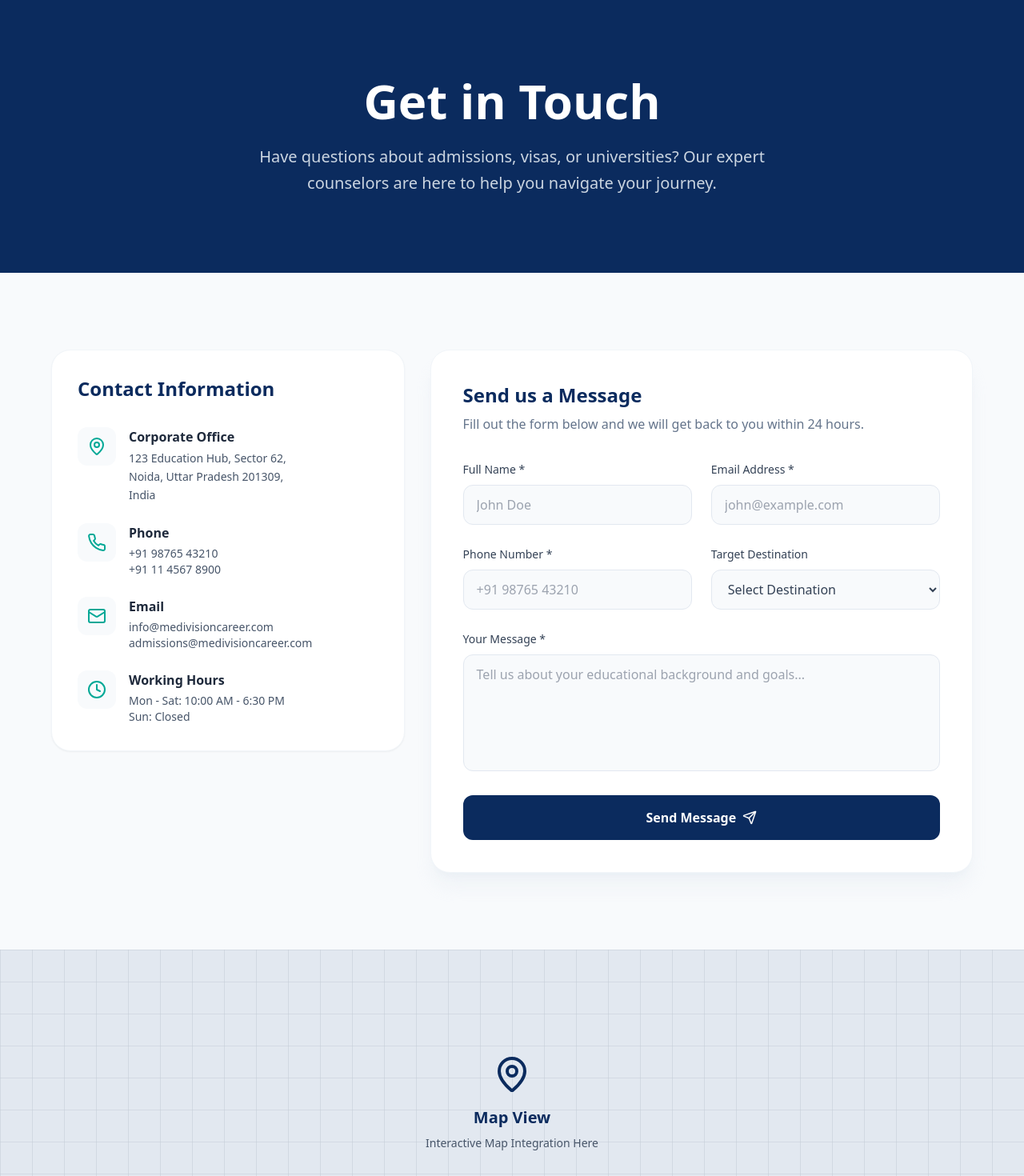
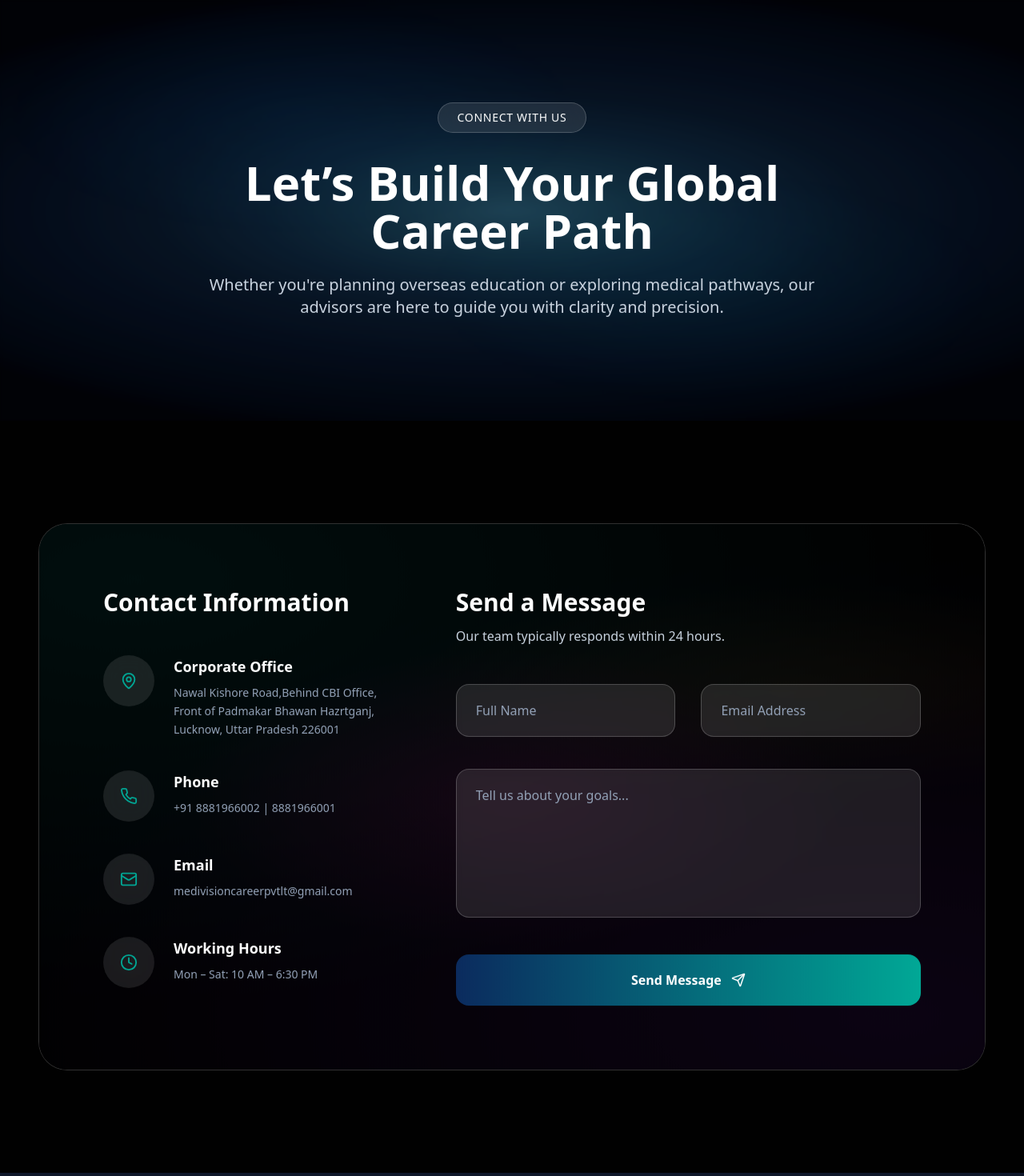
Before and after one commit to mannbond007/medi-vision, a Next.js app: page /contact in a window 1280 px wide. Shown: the part 80-1550 px from the top of the page at 80% size. Built offline with nearby package versions, Linux system fonts and the light colour scheme.

Commit message:
contact page fixed

```diff
--- a/app/contact/page.tsx
+++ b/app/contact/page.tsx
@@ -5,12 +5,13 @@ import AnimatedSection from "@/components/AnimatedSection";
 import { Send, MapPin, Phone, Mail, Clock } from "lucide-react";
 
 export default function ContactPage() {
-  const [formStatus, setFormStatus] = useState<"idle" | "submitting" | "success">("idle");
+  const [formStatus, setFormStatus] = useState<
+    "idle" | "submitting" | "success"
+  >("idle");
 
   const handleSubmit = (e: React.FormEvent) => {
     e.preventDefault();
     setFormStatus("submitting");
-    // Simulate API call
     setTimeout(() => {
       setFormStatus("success");
     }, 1500);
@@ -18,205 +19,256 @@ export default function ContactPage() {
 
   return (
     <>
-      {/* Header */}
-      <section className="bg-primary py-24 text-center">
-        <div className="container mx-auto px-6 md:px-12 lg:max-w-3xl">
+      {/* ================= HERO ================= */}
+      <section className="relative py-32 text-white overflow-hidden">
+        {/* Base Ocean Gradient */}
+        <div
+          className="absolute inset-0 z-0"
+          style={{
+            background:
+              "radial-gradient(70% 55% at 50% 50%, #2a5d77 0%, #184058 18%, #0f2a43 34%, #0a1b30 50%, #071226 66%, #040d1c 80%, #020814 92%, #01040d 97%, #000309 100%)",
+          }}
+        />
+
+        {/* Animated Glow */}
+        <div className="absolute inset-0 z-0 animate-oceanGlow opacity-60" />
+
+        {/* Overlay */}
+        <div className="absolute inset-0 bg-black/30 backdrop-blur-[2px]" />
+
+        <div className="relative z-10 container mx-auto px-6 md:px-12 text-center max-w-4xl">
           <AnimatedSection>
-             <h1 className="text-4xl md:text-6xl font-extrabold text-white mb-6">Get in Touch</h1>
-             <p className="text-xl text-slate-300 font-light leading-relaxed">
-               Have questions about admissions, visas, or universities? Our expert counselors are here to help you navigate your journey.
+            <div className="inline-flex items-center gap-2 px-6 py-2 bg-white/10 backdrop-blur-md border border-white/20 rounded-full text-sm tracking-wider uppercase mb-8">
+              Connect With Us
+            </div>
+
+            <h1 className="text-4xl md:text-6xl font-extrabold mb-6 leading-tight">
+              Let’s Build Your Global Career Path
+            </h1>
+
+            <p className="text-lg md:text-xl text-slate-300 leading-relaxed">
+              Whether you're planning overseas education or exploring medical
+              pathways, our advisors are here to guide you with clarity and
+              precision.
             </p>
           </AnimatedSection>
         </div>
       </section>
 
-      {/* Main Content */}
-      <section className="py-24 bg-slate-50">
-        <div className="container mx-auto px-6 md:px-12">
-          <div className="grid lg:grid-cols-5 gap-12 lg:gap-8 max-w-6xl mx-auto">
+      {/* ================= CONTACT SECTION ================= */}
+      <section className="relative py-32 overflow-hidden bg-black">
+        {/* ===== SECTION BACKGROUND ===== */}
+        <div
+          className="absolute inset-0 -z-30"
+          style={{
+            background: `
+        radial-gradient(75% 55% at 50% 35%, #1c4b68 0%, #123a56 30%, #0c2b45 55%, #071f35 75%, #041425 100%)
+      `,
+          }}
+        />
 
-            {/* Contact Info (Left Sidebar) */}
-            <div className="lg:col-span-2 space-y-8">
+        {/* Subtle Accent Glow */}
+        <div
+          className="absolute inset-0 -z-20 opacity-60"
+          style={{
+            background: `
+        radial-gradient(60% 60% at 80% 20%, rgba(0,200,255,0.08), transparent 70%),
+        radial-gradient(60% 60% at 20% 80%, rgba(138,43,226,0.06), transparent 70%)
+      `,
+          }}
+        />
+
+        <div className="container mx-auto px-6 md:px-12 relative z-10">
+          {/* ===== AURORA GLASS CARD ===== */}
+          <div className="relative overflow-hidden rounded-[36px] p-10 md:p-20 shadow-[0_60px_160px_-30px_rgba(0,0,0,0.85)] border border-white/20 backdrop-blur-3xl bg-black/40">
+            {/* Northern Aurora (Inside Card) */}
+            <div
+              className="absolute inset-0 -z-20"
+              style={{
+                background: `
+            radial-gradient(ellipse 70% 55% at 50% 50%, rgba(255, 20, 147, 0.15), transparent 50%),
+            radial-gradient(ellipse 160% 130% at 10% 10%, rgba(0, 255, 255, 0.12), transparent 60%),
+            radial-gradient(ellipse 160% 130% at 90% 90%, rgba(138, 43, 226, 0.18), transparent 65%),
+            radial-gradient(ellipse 110% 50% at 80% 30%, rgba(255, 215, 0, 0.08), transparent 40%),
+            #000000
+          `,
+              }}
+            />
+
+            {/* Dark Overlay for Text Visibility */}
+            <div className="absolute inset-0 -z-10 bg-black/55" />
+
+            <div className="relative z-10">
+              <div className="grid lg:grid-cols-5 gap-20 max-w-7xl mx-auto items-start">
+                {/* ===== LEFT SIDE ===== */}
+                <div className="lg:col-span-2">
                   <AnimatedSection>
-                <div className="bg-white p-8 rounded-3xl shadow-sm border border-slate-100 h-full">
-                  <h3 className="text-2xl font-bold text-primary mb-8">Contact Information</h3>
+                    <h3 className="text-3xl font-bold text-white mb-12">
+                      Contact Information
+                    </h3>
 
-                  <div className="space-y-6">
-                    <div className="flex gap-4">
-                      <div className="w-12 h-12 bg-slate-50 rounded-xl flex items-center justify-center shrink-0">
-                        <MapPin className="text-accent" />
+                    <div className="space-y-10">
+                      {[
+                        {
+                          icon: MapPin,
+                          title: "Corporate Office",
+                          content: "Nawal Kishore Road,Behind CBI Office, Front of Padmakar Bhawan Hazrtganj, Lucknow, Uttar Pradesh 226001",
+                        },
+                        {
+                          icon: Phone,
+                          title: "Phone",
+                          content: "+91 8881966002 | 8881966001",
+                        },
+                        {
+                          icon: Mail,
+                          title: "Email",
+                          content: "medivisioncareerpvtlt@gmail.com",
+                        },
+                        {
+                          icon: Clock,
+                          title: "Working Hours",
+                          content: "Mon – Sat: 10 AM – 6:30 PM",
+                        },
+                      ].map((item, i) => (
+                        <div key={i} className="flex items-start gap-6">
+                          <div className="w-16 h-16 bg-white/10 text-accent rounded-full flex items-center justify-center shrink-0 backdrop-blur-md">
+                            <item.icon size={22} />
                           </div>
                           <div>
-                        <h4 className="font-bold text-slate-800 mb-1">Corporate Office</h4>
-                        <p className="text-slate-600 text-sm leading-relaxed">123 Education Hub, Sector 62,<br/>Noida, Uttar Pradesh 201309,<br/>India</p>
+                            <h4 className="font-semibold text-white mb-2 text-lg">
+                              {item.title}
+                            </h4>
+                            <p className="text-slate-400 text-sm leading-relaxed">
+                              {item.content}
+                            </p>
                           </div>
                         </div>
-
-                    <div className="flex gap-4">
-                      <div className="w-12 h-12 bg-slate-50 rounded-xl flex items-center justify-center shrink-0">
-                        <Phone className="text-accent" />
+                      ))}
                     </div>
-                      <div>
-                        <h4 className="font-bold text-slate-800 mb-1">Phone</h4>
-                        <p className="text-slate-600 text-sm">+91 98765 43210</p>
-                        <p className="text-slate-600 text-sm">+91 11 4567 8900</p>
-                      </div>
+                  </AnimatedSection>
                 </div>
 
-                    <div className="flex gap-4">
-                      <div className="w-12 h-12 bg-slate-50 rounded-xl flex items-center justify-center shrink-0">
-                        <Mail className="text-accent" />
+                {/* ===== RIGHT SIDE FORM ===== */}
+                <div className="lg:col-span-3">
+                  <AnimatedSection delay={0.1}>
+                    <h3 className="text-3xl font-bold text-white mb-3">
+                      Send a Message
+                    </h3>
+
+                    <p className="text-slate-300 mb-12">
+                      Our team typically responds within 24 hours.
+                    </p>
+
+                    {formStatus === "success" ? (
+                      <div className="text-center py-16">
+                        <div className="w-16 h-16 bg-green-500/20 text-green-400 rounded-full flex items-center justify-center mx-auto mb-4">
+                          <Send size={28} />
                         </div>
-                      <div>
-                        <h4 className="font-bold text-slate-800 mb-1">Email</h4>
-                        <p className="text-slate-600 text-sm">info@medivisioncareer.com</p>
-                        <p className="text-slate-600 text-sm">admissions@medivisioncareer.com</p>
+                        <h4 className="text-xl font-bold text-green-400">
+                          Message Sent Successfully
+                        </h4>
                       </div>
+                    ) : (
+                      <form onSubmit={handleSubmit} className="space-y-10">
+                        <div className="grid md:grid-cols-2 gap-8">
+                          <input
+                            required
+                            placeholder="Full Name"
+                            className="w-full px-6 py-5 rounded-2xl border border-white/20 bg-white/10 text-white placeholder:text-slate-400 focus:ring-2 focus:ring-accent/40 focus:border-accent outline-none transition backdrop-blur-sm"
+                          />
+                          <input
+                            type="email"
+                            required
+                            placeholder="Email Address"
+                            className="w-full px-6 py-5 rounded-2xl border border-white/20 bg-white/10 text-white placeholder:text-slate-400 focus:ring-2 focus:ring-accent/40 focus:border-accent outline-none transition backdrop-blur-sm"
+                          />
                         </div>
 
-                    <div className="flex gap-4">
-                      <div className="w-12 h-12 bg-slate-50 rounded-xl flex items-center justify-center shrink-0">
-                        <Clock className="text-accent" />
-                      </div>
-                      <div>
-                        <h4 className="font-bold text-slate-800 mb-1">Working Hours</h4>
-                        <p className="text-slate-600 text-sm">Mon - Sat: 10:00 AM - 6:30 PM</p>
-                        <p className="text-slate-600 text-sm">Sun: Closed</p>
+                        <textarea
+                          rows={6}
+                          required
+                          placeholder="Tell us about your goals..."
+                          className="w-full px-6 py-5 rounded-2xl border border-white/20 bg-white/10 text-white placeholder:text-slate-400 focus:ring-2 focus:ring-accent/40 focus:border-accent outline-none transition resize-none backdrop-blur-sm"
+                        />
+
+                        <button
+                          type="submit"
+                          disabled={formStatus === "submitting"}
+                          className="w-full bg-gradient-to-r from-primary to-accent text-white py-5 rounded-2xl font-semibold hover:shadow-xl transition flex justify-center items-center gap-3"
+                        >
+                          {formStatus === "submitting" ? (
+                            <>
+                              <div className="w-5 h-5 border-2 border-white/30 border-t-white rounded-full animate-spin" />
+                              Sending...
+                            </>
+                          ) : (
+                            <>
+                              Send Message <Send size={18} />
+                            </>
+                          )}
+                        </button>
+                      </form>
+                    )}
+                  </AnimatedSection>
                 </div>
               </div>
             </div>
           </div>
-              </AnimatedSection>
-            </div>
-
-            {/* Form (Right Side) */}
-            <div className="lg:col-span-3">
-              <AnimatedSection delay={0.1}>
-                <div className="bg-white p-8 md:p-10 rounded-3xl shadow-xl shadow-slate-200/40 border border-slate-100">
-                  <h3 className="text-2xl font-bold text-primary mb-2">Send us a Message</h3>
-                  <p className="text-slate-500 mb-8">Fill out the form below and we will get back to you within 24 hours.</p>
-
-                  {formStatus === "success" ? (
-                    <div className="bg-green-50 border border-green-100 rounded-2xl p-8 text-center py-16">
-                      <div className="w-16 h-16 bg-green-100 text-green-600 rounded-full flex items-center justify-center mx-auto mb-4">
-                        <Send size={32} />
-                      </div>
-                      <h4 className="text-xl font-bold text-green-800 mb-2">Message Sent!</h4>
-                      <p className="text-green-700">Thank you for reaching out. A counselor will contact you shortly.</p>
-                      <button
-                        onClick={() => setFormStatus("idle")}
-                        className="mt-6 text-green-600 font-medium hover:underline"
-                      >
-                        Send another message
-                      </button>
-                    </div>
-                  ) : (
-                    <form onSubmit={handleSubmit} className="space-y-6">
-                      <div className="grid md:grid-cols-2 gap-6">
-                        <div className="space-y-2">
-                          <label htmlFor="name" className="text-sm font-medium text-slate-700">Full Name *</label>
-                          <input
-                            type="text"
-                            id="name"
-                            required
-                            className="w-full px-4 py-3 rounded-xl border border-slate-200 bg-slate-50 focus:bg-white focus:outline-none focus:ring-2 focus:ring-accent/50 focus:border-accent transition-all"
-                            placeholder="John Doe"
-                          />
-                        </div>
-                        <div className="space-y-2">
-                          <label htmlFor="email" className="text-sm font-medium text-slate-700">Email Address *</label>
-                          <input
-                            type="email"
-                            id="email"
-                            required
-                            className="w-full px-4 py-3 rounded-xl border border-slate-200 bg-slate-50 focus:bg-white focus:outline-none focus:ring-2 focus:ring-accent/50 focus:border-accent transition-all"
-                            placeholder="john@example.com"
-                          />
-                        </div>
-                      </div>
-
-                      <div className="grid md:grid-cols-2 gap-6">
-                        <div className="space-y-2">
-                          <label htmlFor="phone" className="text-sm font-medium text-slate-700">Phone Number *</label>
-                          <input
-                            type="tel"
-                            id="phone"
-                            required
-                            className="w-full px-4 py-3 rounded-xl border border-slate-200 bg-slate-50 focus:bg-white focus:outline-none focus:ring-2 focus:ring-accent/50 focus:border-accent transition-all"
-                            placeholder="+91 98765 43210"
-                          />
-                        </div>
-                        <div className="space-y-2">
-                          <label htmlFor="destination" className="text-sm font-medium text-slate-700">Target Destination</label>
-                          <select
-                            id="destination"
-                            className="w-full px-4 py-3 rounded-xl border border-slate-200 bg-slate-50 focus:bg-white focus:outline-none focus:ring-2 focus:ring-accent/50 focus:border-accent transition-all text-slate-700"
-                          >
-                            <option value="">Select Destination</option>
-                            <option value="India">India</option>
-                            <option value="USA">USA</option>
-                            <option value="UK">UK</option>
-                            <option value="Canada">Canada</option>
-                            <option value="Australia">Australia</option>
-                            <option value="Germany">Germany</option>
-                            <option value="Other">Other</option>
-                          </select>
-                        </div>
-                      </div>
-
-                      <div className="space-y-2">
-                        <label htmlFor="message" className="text-sm font-medium text-slate-700">Your Message *</label>
-                        <textarea
-                          id="message"
-                          rows={5}
-                          required
-                          className="w-full px-4 py-3 rounded-xl border border-slate-200 bg-slate-50 focus:bg-white focus:outline-none focus:ring-2 focus:ring-accent/50 focus:border-accent transition-all resize-none"
-                          placeholder="Tell us about your educational background and goals..."
-                        ></textarea>
-                      </div>
-
-                      <button
-                        type="submit"
-                        disabled={formStatus === "submitting"}
-                        className="w-full bg-primary text-white py-4 rounded-xl font-bold hover:bg-slate-800 transition-all flex items-center justify-center gap-2 group disabled:opacity-70 disabled:cursor-not-allowed"
-                      >
-                        {formStatus === "submitting" ? (
-                           <span className="flex items-center gap-2">
-                             <div className="w-5 h-5 border-2 border-white/30 border-t-white rounded-full animate-spin" />
-                             Sending...
-                           </span>
-                        ) : (
-                           <>Send Message <Send size={18} className="group-hover:translate-x-1 transition-transform" /></>
-                        )}
-                      </button>
-                    </form>
-                  )}
-                </div>
-              </AnimatedSection>
-            </div>
-
-          </div>
         </div>
       </section>
 
-      {/* Map Placeholder */}
-      <section className="h-96 w-full bg-slate-200 relative overflow-hidden flex items-center justify-center text-slate-600 group">
-        <div className="absolute inset-0 z-0">
-          <svg className="w-full h-full opacity-20" xmlns="http://www.w3.org/2000/svg">
-            <defs>
-              <pattern id="grid" width="40" height="40" patternUnits="userSpaceOnUse">
-                <path d="M 40 0 L 0 0 0 40" fill="none" stroke="currentColor" strokeWidth="1"/>
-              </pattern>
-            </defs>
-            <rect width="100%" height="100%" fill="url(#grid)" />
-          </svg>
-        </div>
-        <div className="relative z-10 flex flex-col items-center gap-2 transform group-hover:scale-110 transition-transform duration-500">
-           <MapPin size={48} className="text-primary mb-2" />
-           <span className="font-bold text-xl text-primary">Map View</span>
-           <span className="text-sm">Interactive Map Integration Here</span>
-        </div>
-      </section>
+      {/* ================= SINGLE CLEAN STYLE BLOCK ================= */}
+      <style jsx>{`
+        .animate-floatSlow {
+          animation: floatSlow 20s ease-in-out infinite alternate;
+        }
+
+        .animate-floatSlowReverse {
+          animation: floatSlowReverse 25s ease-in-out infinite alternate;
+        }
+
+        .animate-oceanGlow {
+          background:
+            radial-gradient(
+              40% 40% at 30% 30%,
+              rgba(0, 150, 255, 0.15),
+              transparent 70%
+            ),
+            radial-gradient(
+              40% 40% at 70% 70%,
+              rgba(0, 200, 255, 0.12),
+              transparent 70%
+            );
+          animation: floatGlow 18s ease-in-out infinite alternate;
+        }
+
+        @keyframes floatSlow {
+          0% {
+            transform: translate(0px, 0px);
+          }
+          100% {
+            transform: translate(40px, -40px);
+          }
+        }
+
+        @keyframes floatSlowReverse {
+          0% {
+            transform: translate(0px, 0px);
+          }
+          100% {
+            transform: translate(-40px, 40px);
+          }
+        }
+
+        @keyframes floatGlow {
+          0% {
+            transform: translateY(-20px) translateX(-20px) scale(1);
+          }
+          100% {
+            transform: translateY(20px) translateX(20px) scale(1.1);
+          }
+        }
+      `}</style>
     </>
   );
 }
```
Also changed, not shown: app/about/page.tsx (+97 -64 lines). Lines whose indentation alone changed are shown as unchanged.
